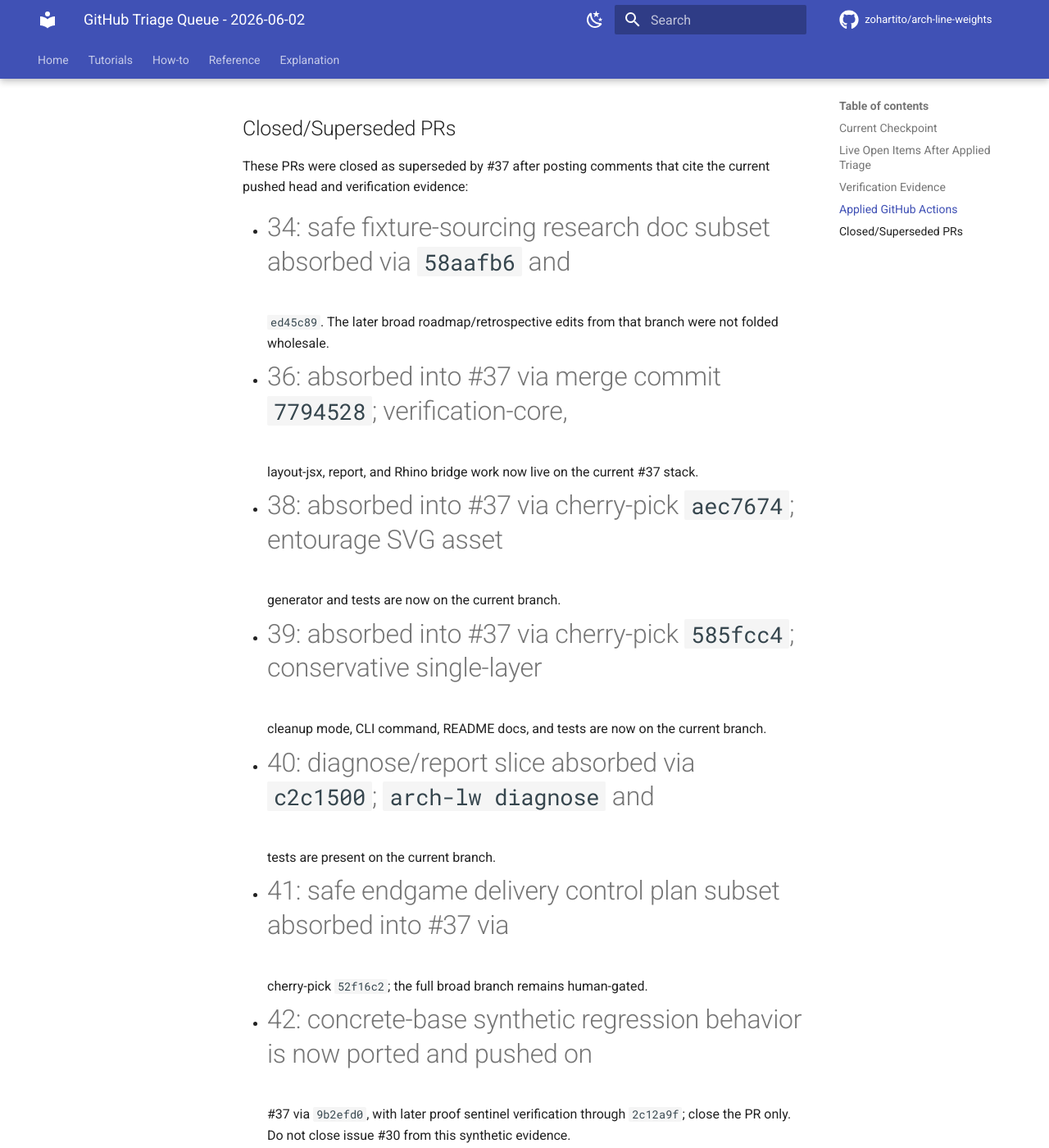
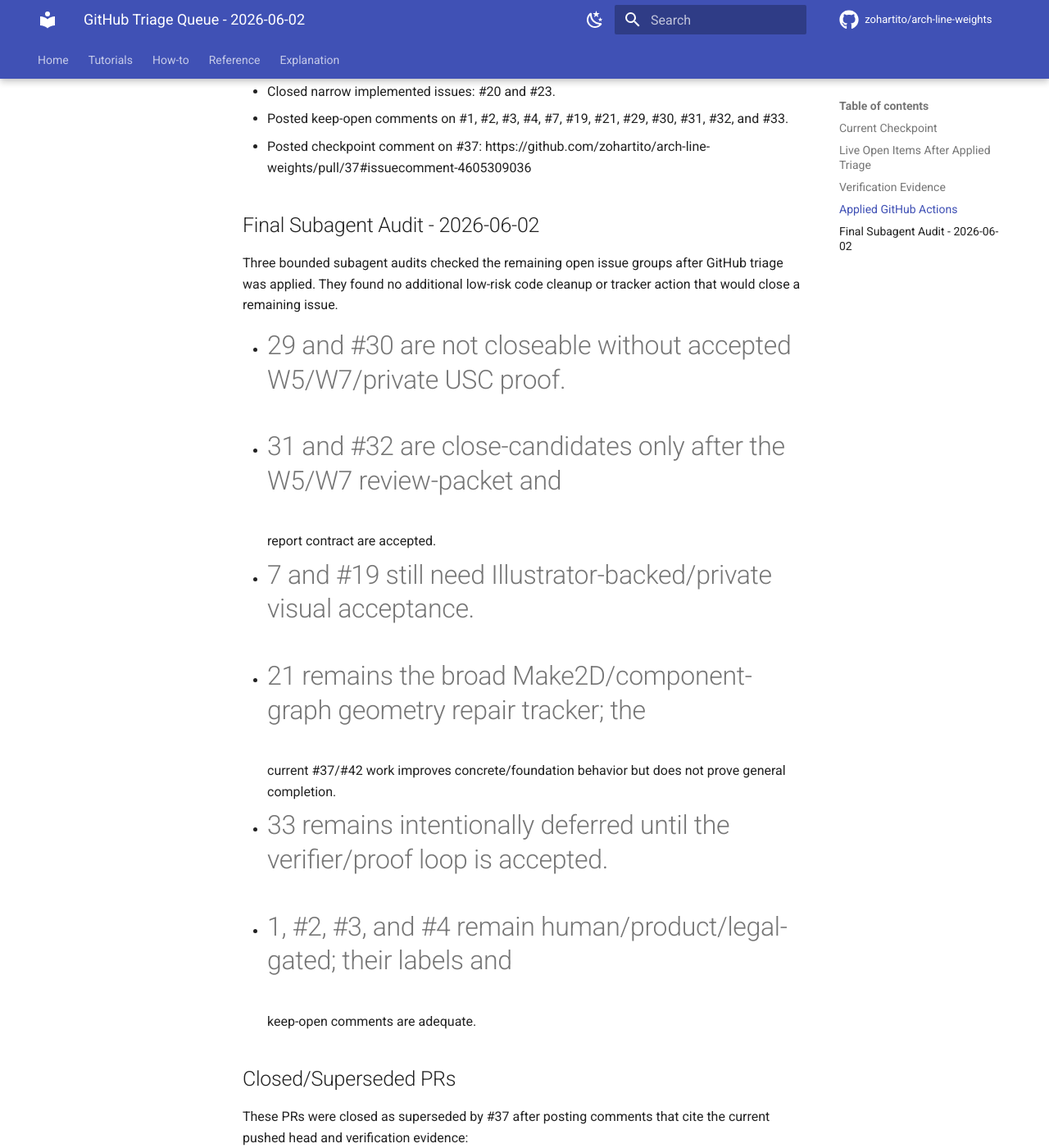
Before and after one commit to zohartito/arch-line-weights, an MkDocs documentation site: the page built from docs/research/github-triage-queue-2026-06-02.md, in a window 1280 px wide and 1400 px high, scrolled down 2686 px. Shown: the whole window at 82% size. Built offline with MkDocs 1.6.1 and Material for MkDocs 9.7.7, drawn with Linux system fonts in a browser that asks for light colours; comment, search, counter and statistics services are not loaded; some of the changed text lies outside the part shown.

Commit message:
Record final open-issue audit

```diff
--- a/docs/research/github-triage-queue-2026-06-02.md
+++ b/docs/research/github-triage-queue-2026-06-02.md
@@ -9,6 +9,10 @@
 - Active branch: `codex/open-issue-verification-core`
 - Active integration PR: #37
 - Applied checkpoint: `86d302bdeb60ddf0236c14bc62a73ae5bf82e1d9`
+- Current pushed head after applied triage bookkeeping:
+  `0769ee7d2fa3f5477927850d66b37700c7a26b19`
+- Final audit PR state: draft, mergeable, with GitHub CI and Vercel checks green
+  on head `0769ee7d2fa3f5477927850d66b37700c7a26b19`.
 - Additional absorbed commits now on the local #37 stack:
   - `aec7674` absorbs #38 / #20, entourage SVG asset generator.
   - `585fcc4` absorbs #39 / #23, conservative single-layer cleanup mode.
@@ -82,6 +86,23 @@
   #32, and #33.
 - Posted checkpoint comment on #37:
   https://github.com/zohartito/arch-line-weights/pull/37#issuecomment-4605309036
+
+## Final Subagent Audit - 2026-06-02
+
+Three bounded subagent audits checked the remaining open issue groups after
+GitHub triage was applied. They found no additional low-risk code cleanup or
+tracker action that would close a remaining issue.
+
+- #29 and #30 are not closeable without accepted W5/W7/private USC proof.
+- #31 and #32 are close-candidates only after the W5/W7 review-packet and
+  report contract are accepted.
+- #7 and #19 still need Illustrator-backed/private visual acceptance.
+- #21 remains the broad Make2D/component-graph geometry repair tracker; the
+  current #37/#42 work improves concrete/foundation behavior but does not prove
+  general completion.
+- #33 remains intentionally deferred until the verifier/proof loop is accepted.
+- #1, #2, #3, and #4 remain human/product/legal-gated; their labels and
+  keep-open comments are adequate.
 
 ## Closed/Superseded PRs
 
```
Also changed, not shown: docs/research/github-triage-actions-2026-06-02.md (+21 -0 lines).
